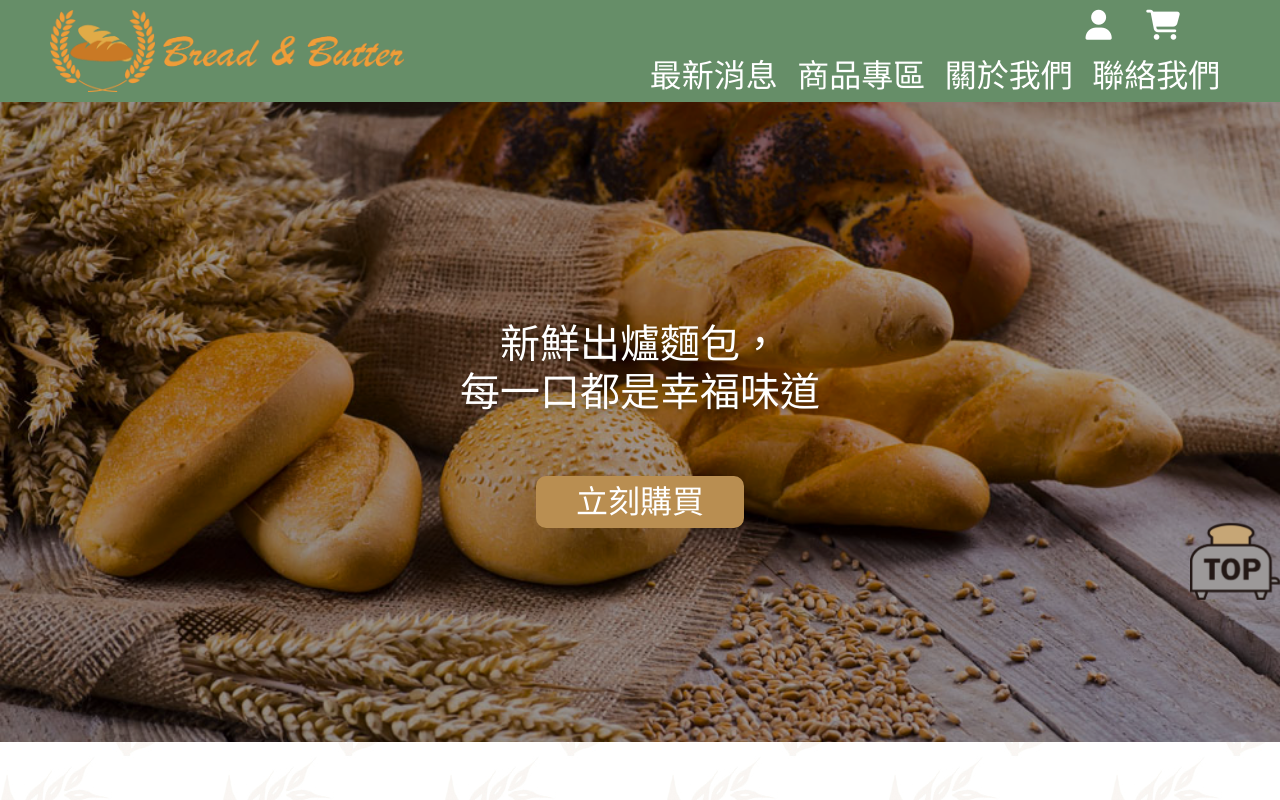
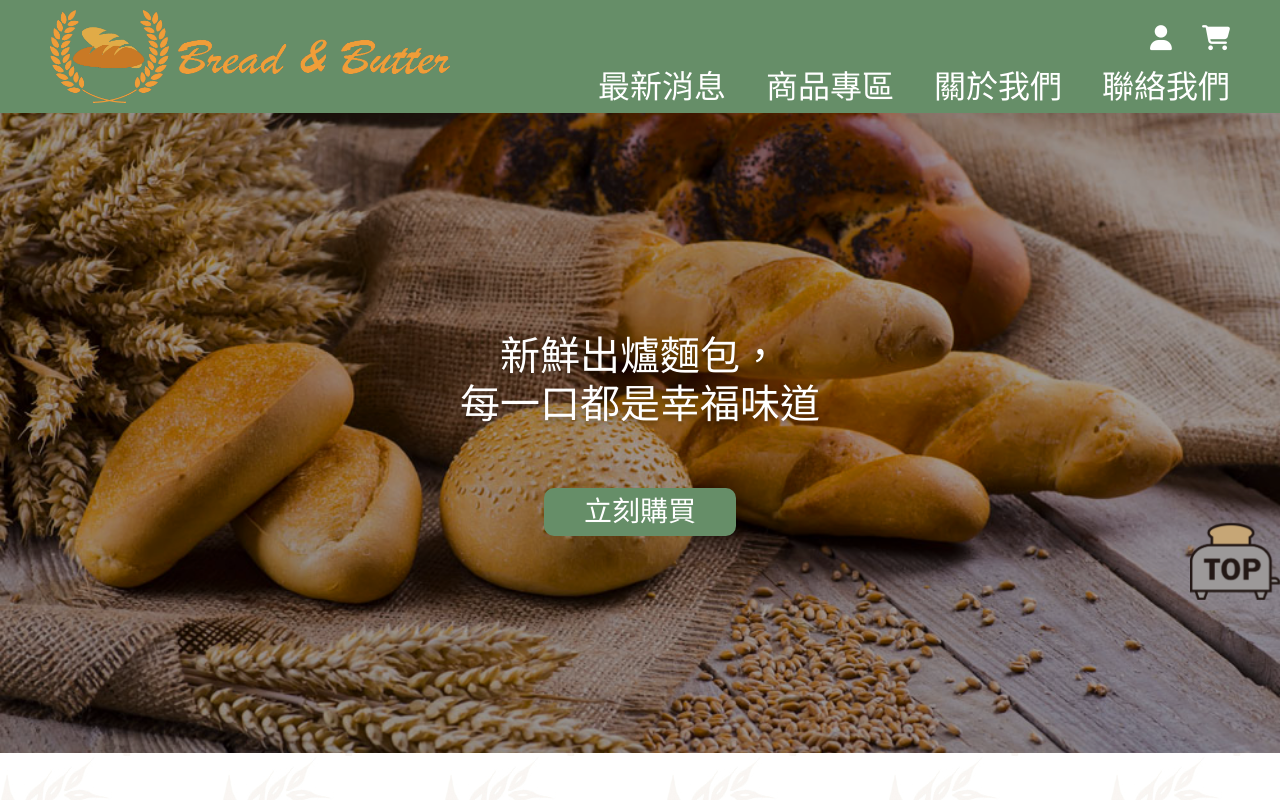
Before and after one commit to TeddyBird/CFD103-13, a plain HTML site: page index.html in a window 1280 px wide. Shown: the top 800 px of the page. Drawn offline with Linux system fonts and the light colour scheme.

Commit message:
修改中

```diff
--- a/styles/header.css
+++ b/styles/header.css
@@ -16,36 +16,38 @@ header {
 }
 
 .logo {
-  width: 30%;
+  width: 400px;
 }
+
 .logo a img {
   width: 100%;
   vertical-align: bottom;
 }
 
 nav {
-  width: 50%;
+  /* width: 50%; */
   display: flex;
+  flex-direction: column-reverse;
   justify-content: space-between;
   align-self: flex-end;
   position: relative;
+  margin-right: -20px;
 }
 
 nav ul.first-nav {
   width: 100%;
   display: flex;
+  justify-content: flex-end;
   margin-bottom: -10px;
 }
 
 nav ul.first-nav > li {
-  width: 25%;
   text-align: center;
   position: relative;
 }
 
 nav ul.first-nav > li > a {
-  width: 100%;
-  padding: 10px 0;
+  padding: 10px 20px;
   display: inline-block;
   text-decoration: none;
   color: white;
@@ -82,19 +84,24 @@ nav ul.first-nav > li:hover .second-nav {
   color: white;
 }
 
+.nav-icon {
+  width: 100%;
+  display: flex;
+  justify-content: flex-end;
+  /* position: absolute;
+  right: 50px;
+  top: -40px; */
+}
+
+.nav-icon a {
+  display: block;
+  padding: 0 20px 10px 10px;
+}
+
 .nav-icon a i {
   text-decoration: none;
   color: white;
-  font-size: 30px;
-}
-
-.nav-icon {
-  position: absolute;
-  right: 50px;
-  top: -40px;
-}
-.nav-icon a {
-  margin-left: 30px;
+  font-size: 25px;
 }
 
 .nav-icon a:hover i {
--- a/styles/index.css
+++ b/styles/index.css
@@ -32,8 +32,8 @@
   margin-top: 60px;
   text-decoration: none;
   color: white;
-  background-color: rgb(185, 142, 81);
-  font-size: 4vmin;
+  background-color: rgb(102, 142, 104);
+  font-size: 3.5vmin;
   padding: 10px 40px;
   border: none;
   border-radius: 10px;
@@ -107,7 +107,7 @@
 .news-txt .more {
   align-self: center;
   border: none;
-  background-color: rgb(185, 142, 81);
+  background-color: rgb(102, 142, 104);
   color: white;
   text-decoration: none;
   font-size: 24px;
@@ -317,7 +317,7 @@ a.product-tab {
 .about-txt a.more {
   align-self: center;
   border: none;
-  background-color: rgb(185, 142, 81);
+  background-color: rgb(102, 142, 104);
   color: white;
   text-decoration: none;
   font-size: 24px;
--- a/styles/news.css
+++ b/styles/news.css
@@ -21,11 +21,12 @@ h2 {
   background-color: rgb(101, 80, 70);
   color: white;
   display: inline-block;
-  font-size: 6vmin;
+  font-size: 48px;
   padding: 20px 50px;
   position: absolute;
   top: -44px;
 }
+
 .breadcrumb {
   width: 100%;
   padding: 20px;
```
Also changed, not shown: index.html (+1 -0 lines), shopcart.html (+2 -0 lines), picture/hot-product/basket.png (added), picture/hot-product/hot-bread1.png (added), picture/hot-product/hot-bread2.png (added), picture/hot-product/hot-bread3.png (added), 1 other file.
